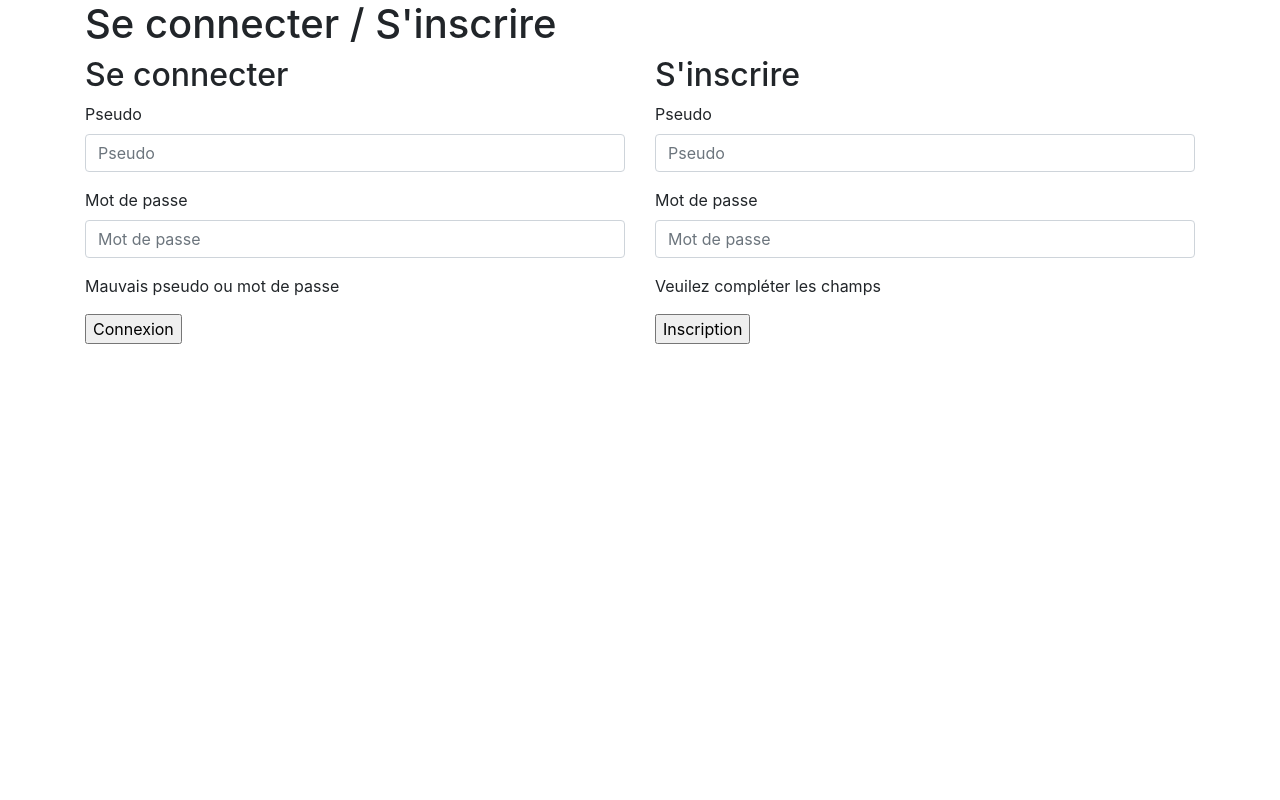
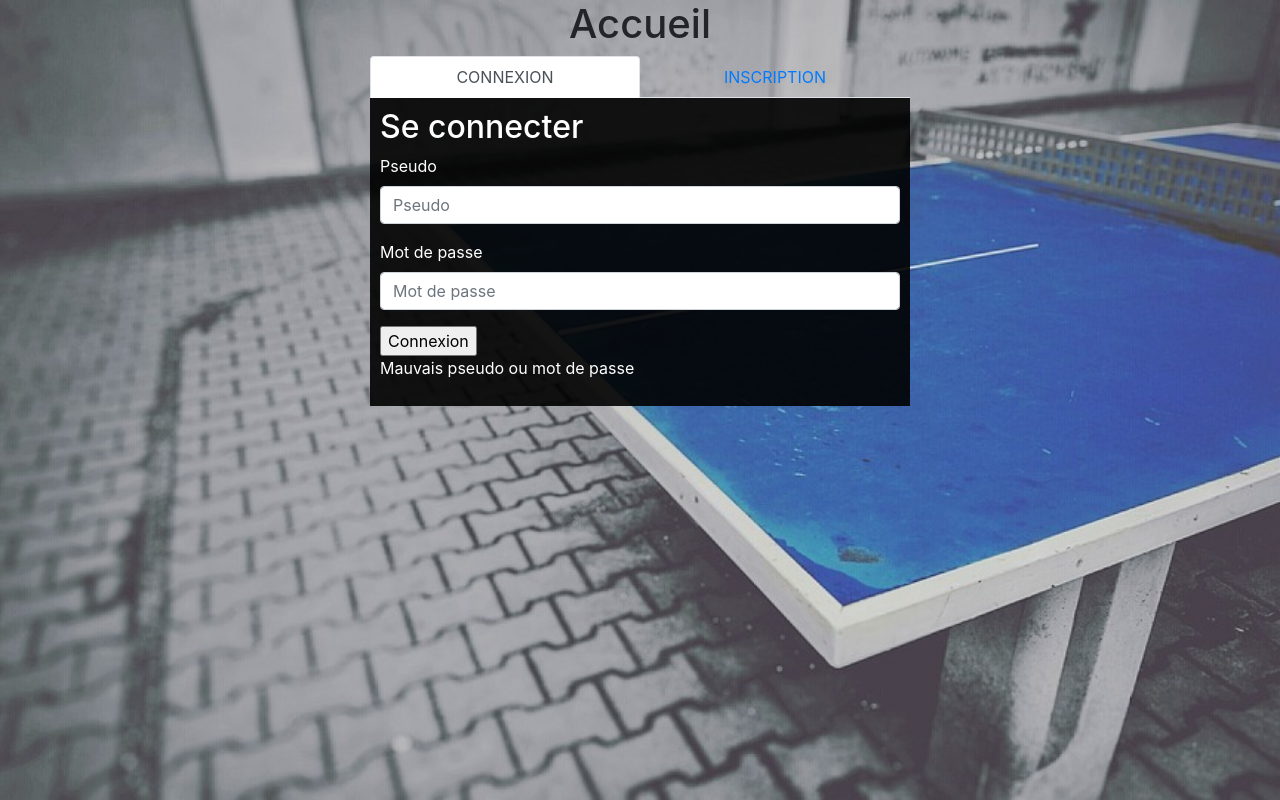
Before and after one commit to Cindy-Buchet/PingPong-SQL, a PHP site: page / in a window 1280 px wide. Run offline with PHP 8.4, Linux system fonts and the light colour scheme; the visitor is signed in with stand-in values (Sample User, id 1).

Commit message:
espace membre fait

```diff
--- /dev/null
+++ b/css/accueil.css
@@ -0,0 +1,29 @@
+body, html {
+  margin: 0;
+  width: 100%;
+  height: 100%;
+}
+.accueil{
+    background: url(../img/table.jpg)  no-repeat center center fixed;
+    background-size: cover;
+    margin:0;
+  padding:0;
+	height: 100%;
+	width: 100%;
+	display: block;
+  }
+
+  .accueil li{
+    width: 50%;
+    text-align: center;
+    text-transform: uppercase;
+  }
+h1{
+  text-align: center;
+}
+
+  .tab-content{
+    background: rgba(0, 0, 0, 0.9);
+    padding: 10px;
+    color: white;
+  }
--- a/index.php
+++ b/index.php
@@ -5,17 +5,32 @@
     <meta name="viewport" content="width=device-width, initial-scale=1.0">
     <link rel="stylesheet" href="https://stackpath.bootstrapcdn.com/bootstrap/4.3.1/css/bootstrap.min.css" integrity="sha384-ggOyR0iXCbMQv3Xipma34MD+dH/1fQ784/j6cY/iJTQUOhcWr7x9JvoRxT2MZw1T" crossorigin="anonymous">
     <meta http-equiv="X-UA-Compatible" content="ie=edge">
+    <link rel="stylesheet" href="css/accueil.css" media="screen" title="no title" charset="utf-8">
     <title>Connexion / Inscription</title>
 </head>
 <body>
 <?php session_start() ?>
-    <body>
-        <section class="container">
+<section class="accueil">
+    <div class="container">
+    <h1>Accueil</h1>
+        <div class="row">
+            <div class="col-md-6 offset-md-3 accueil-form">
+                <ul class="nav nav-tabs" id="myTab" role="tablist">
+                    <li class="nav-item">
+                        <a class="nav-link active" id="connexion-tab" data-toggle="tab" href="#connexion" role="tab" aria-controls="connexion" aria-selected="true">Connexion</a>
+                    </li>
+                    <li class="nav-item">
+                        <a class="nav-link" id="inscription-tab" data-toggle="tab" href="#inscription" role="tab" aria-controls="inscription" aria-selected="false">Inscription</a>
+                    </li>
+                </ul>
 
-        <h1>Se connecter / S'inscrire</h1>
+
+                <div class="tab-content" id="myTabContent">
+
+                    <div class="tab-pane fade show active" id="connexion" role="tabpanel" aria-labelledby="connexion-tab">
+
+                        <!-- CONNEXION -->
                         <form action="login.php" method="post">
-            <div class="row">
-                <div class="col-md-6">
                             <h2>Se connecter</h2>
                             <div class="form-group">
                                 <label for="pseudo">Pseudo</label>
@@ -26,37 +41,46 @@
                                 <label for="password">Mot de passe</label>
                                 <input type="password" name="pwd" class="form-control" id="password" placeholder="Mot de passe">
                             </div>
+                            <input type="submit" value="Connexion" name="connexion">
+
                             <?php echo (isset($_SESSION['resultat'])? "<p>Mauvais pseudo ou mot de passe</p>": NULL);?>
-                    <input type="submit" value="Connexion" name="connexion">
+
+                        </form>
 
                     </div>
 
-                <div class="col-md-6">
+
+                    <div class="tab-pane fade" id="inscription" role="tabpanel" aria-labelledby="inscription-tab">
+
+                        <!-- INSCRIPTION -->
+                        <form action="login.php" method="post">
                             <h2>S'inscrire</h2>
                             <div class="form-group">
                                 <label for="pseudo2">Pseudo</label>
-                        <input type="text" name="new_login" class="form-control" id="pseudo2" aria-describedby="emailHelp" placeholder="Pseudo">
+                                <input type="text" name="new_login" class="form-control" id="pseudo2" >
                             </div>
 
                             <div class="form-group">
                                 <label for="password2">Mot de passe</label>
-                        <input type="password" name="new_pwd" class="form-control" id="password2" placeholder="Mot de passe">
+                                <input type="password" name="new_pwd" class="form-control" id="password2" >
                             </div>
-                    <?php echo (isset($_SESSION['inscri'])? "<p>Veuilez compléter les champs</p>": NULL) ?>
                             <input type="submit" name="inscription" value="Inscription">
+
+                            <?php echo (isset($_SESSION['inscri'])? $_SESSION['inscri']: NULL) ?>
+                        </form>
 
                     </div>
                 </div>
 
-
-        </form>
-
+            </div>
+        </div>
+    </div>
 </section>
 
         <script src="https://code.jquery.com/jquery-3.3.1.slim.min.js" integrity="sha384-q8i/X+965DzO0rT7abK41JStQIAqVgRVzpbzo5smXKp4YfRvH+8abtTE1Pi6jizo" crossorigin="anonymous"></script>
         <script src="https://cdnjs.cloudflare.com/ajax/libs/popper.js/1.14.7/umd/popper.min.js" integrity="sha384-UO2eT0CpHqdSJQ6hJty5KVphtPhzWj9WO1clHTMGa3JDZwrnQq4sF86dIHNDz0W1" crossorigin="anonymous"></script>
         <script src="https://stackpath.bootstrapcdn.com/bootstrap/4.3.1/js/bootstrap.min.js" integrity="sha384-JjSmVgyd0p3pXB1rRibZUAYoIIy6OrQ6VrjIEaFf/nJGzIxFDsf4x0xIM+B07jRM" crossorigin="anonymous"></script>
     <?php session_unset(); ?>
-    </body>
+
 </body>
 </html>
```
Also changed, not shown: css/basics.css (+15 -0 lines), login.php (+36 -10 lines), img/raquette.png (added), img/table.jpg (added), img/tennisdetable.jpg (added). Lines whose indentation alone changed are shown as unchanged.
